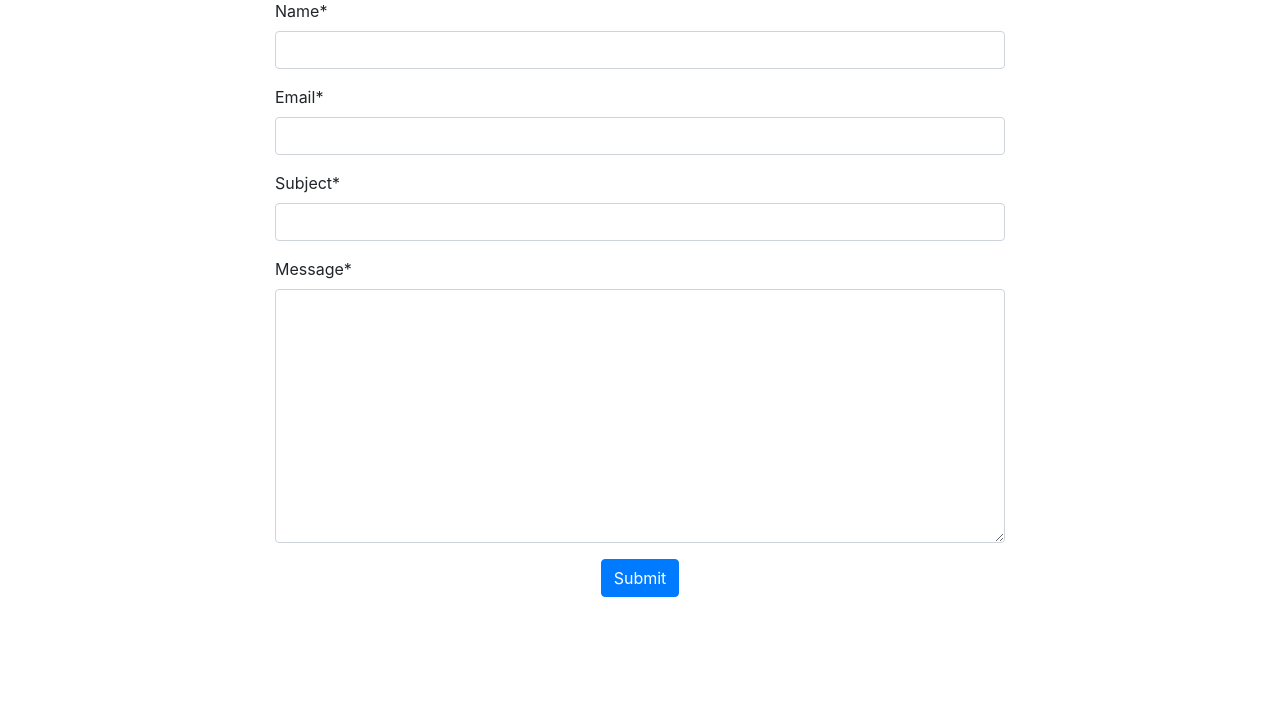
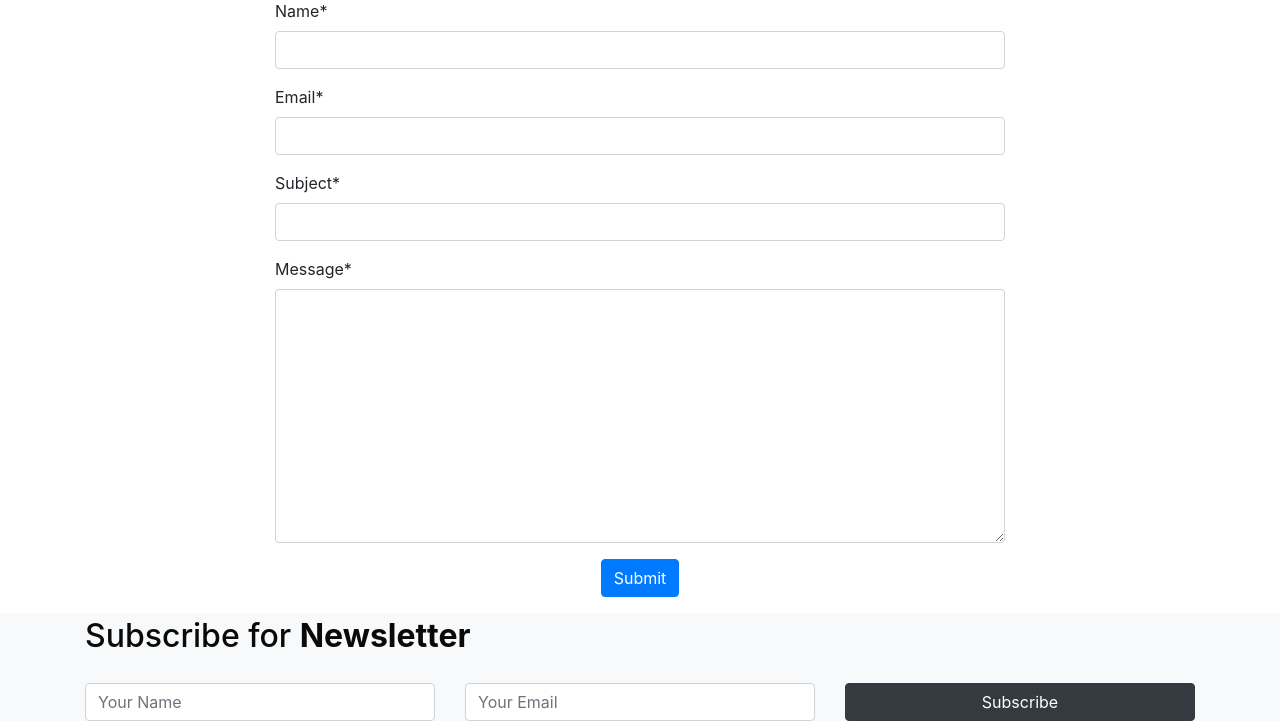
Before and after one commit to Saleha-m14/Unique-Beauty, a Django app: page / in a window 1280 px wide. Shown: the part 933-1654 px from the top of the page. Before the commit the page ends 1530 px from the top, so only its background shows below. Run offline with Django 4.2, Linux system fonts and the light colour scheme; parts of the project's set-up code (start-up, migrations or seed data) failed here and were passed over; some libraries are stand-ins or nearby versions.

Commit message:
added the subscribe template

```diff
--- a/home/templates/home/index.html
+++ b/home/templates/home/index.html
@@ -7,6 +7,7 @@
   </div>
 </div>
 {% endblock %} {% block content %}
+<!--Main section-->
 <div class="masthead" id="unique-img">
   <div class="position-relative px-4 px-lg-5">
     <div class="row gx-4 gx-lg-5 justify-content-center">
@@ -29,6 +30,7 @@
     </div>
   </div>
 </div>
+<!--Contact form-->
 <div class="container" id="contact-form">
   <div class="row">
     <div class="col-lg-8 col-md-10 mx-auto">
@@ -49,4 +51,30 @@
     </div>
   </div>
 </div>
+<!--Footer-->
+<div class="subscribe bg-light">
+  <div class="container">
+    <div class="row align-items-center justify-content-center">
+      <div class="col-md-12 mb-4 py-1 py-1g-0 text-center text-lg-left">
+        <h2 class="my-0 text-black">Subscribe for <strong>Newsletter</strong></h2>
+      </div>
+      <div class="col-md-12">
+        <form method="POST" action="">
+          <div class="row">
+            <div class="col-md-4 mb-6">
+              <input type="text" class="form-control" placeholder="Your Name">
+            </div>
+            <div class="col-md-4 mb-6">
+              <input type="email" class="form-control" placeholder="Your Email">
+            </div>
+            <div class="col-md-4 mb-6">
+              <button class="btn btn-dark w-100">Subscribe</button>
+            </div>
+          </div>
+        </form>
+      </div>
+    </div>
+  </div>
+</div>
+
 {% endblock %}
--- a/unique_beauty/settings.py
+++ b/unique_beauty/settings.py
@@ -27,8 +27,9 @@ SECRET_KEY = os.environ.get('SECRET_KEY', '')
 
 
 # SECURITY WARNING: don't run with debug turned on in production!
-DEBUG = 'DEVELOPMENT' in os.environ
-ALLOWED_HOSTS = ['unique-beauty-p5-092d291f63b2.herokuapp.com', '8000-saleha-m14-unique-beauty-5a7sypbizs.us2.codeanyapp.com']
+# DEBUG = 'DEVELOPMENT' in os.environ
+DEBUG = True
+ALLOWED_HOSTS = ['unique-beauty-p5-092d291f63b2.herokuapp.com', '8000-saleham14-uniquebeauty-brftr5w48nr.ws-eu108.gitpod.io']
 CSRF_TRUSTED_ORIGINS = ['https://8000-saleha-m14-unique-beauty-ps6qmq3mgv.us2.codeanyapp.com']
 
 # Application definition
```
Also changed, not shown: .gitpod.yml (added).
